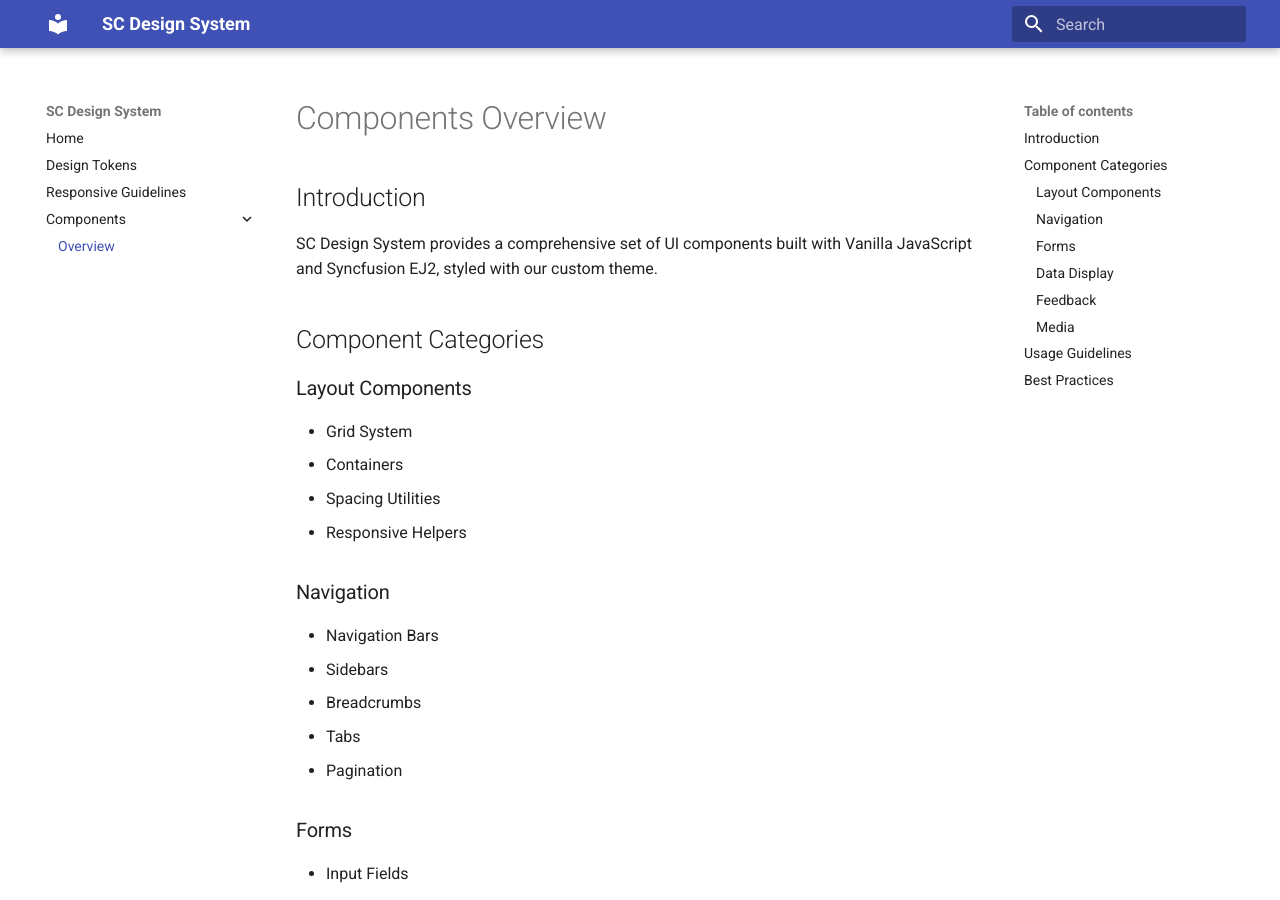
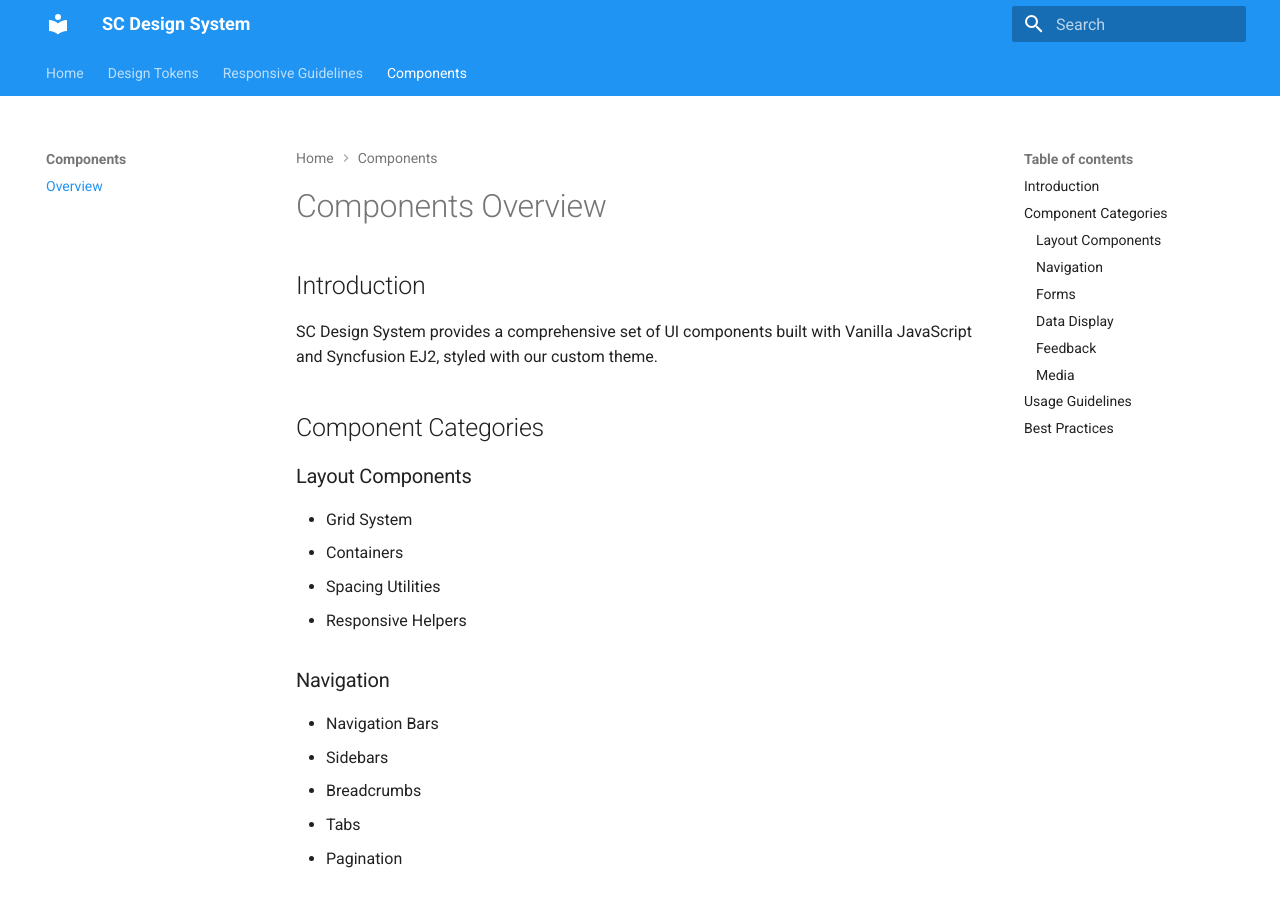
Before and after one commit to StellantAI/sc, an MkDocs documentation site: the page built from docs/components/index.md, in a window 1280 px wide and 900 px high. Built offline with MkDocs 1.6.1 and Material for MkDocs 9.7.7, drawn with Linux system fonts in a browser that asks for light colours.

Commit message:
Update mkdocs.yml

```diff
--- a/mkdocs.yml
+++ b/mkdocs.yml
@@ -3,6 +3,18 @@ site_url: https://stellantai.github.io/sc/
 
 theme:
   name: material
+  palette:
+    primary: blue
+    accent: light blue
+  features:
+    - navigation.tabs
+    - navigation.sections
+    - navigation.path
+    - navigation.top
+    - search.highlight
+    - search.suggest
+    - toc.follow
+    - content.code.copy
 
 nav:
   - Home: index.md
```
